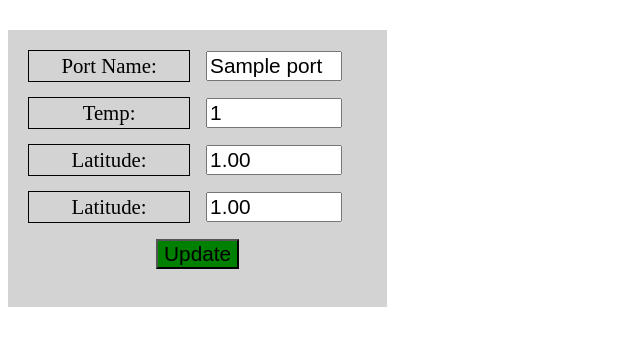
After one commit to Rohinichandrala/sample_django, a Django app: page /ports/edit/1 in a window 1280 px wide. The commit adds this page. Shown: the top 346 px of the page, without its empty margins (0-640 px from the left). Run offline with Django 4.2, Linux system fonts and the light colour scheme; tables that the repository leaves empty hold one stand-in row (values such as "Sample post").

Commit message:
Added action button for edit and delete to each row of port details

```diff
--- /dev/null
+++ b/ports/static/ports/edit.css
@@ -0,0 +1,49 @@
+div.ports {
+    width: 30%;
+    margin-top: 30px;
+    margin-bottom: 10px;
+    background-color: lightgrey;
+}
+
+table.table1 {
+    width: 100%;
+    padding: 5px 5px 5px 5px;
+    border-spacing: 15px 15px;
+}
+
+table.table1 td {
+    text-align-all: center;
+    border-collapse: collapse;
+    width:25%
+}
+
+.boxed {
+    border: 1px solid black;
+    text-align: center;
+    font-size: 1.3rem;
+}
+
+.boxed-insert {
+    text-align: center;
+    font-size: 1.3rem;
+}
+
+input {
+    font-size: 1.3rem;
+    width: 80%;
+}
+
+.validation-error {
+    background-color: pink;
+    width: 80%;
+    border: 1px solid black;
+    font-size: 1rem;
+    color: black;
+    text-align: left;
+}
+
+ul {
+    text-decoration: none;
+    list-style:none;
+    padding-inline-start: 10px;
+}
--- /dev/null
+++ b/ports/templates/ports/edit.html
@@ -0,0 +1,56 @@
+{% extends 'base.html' %}
+{% load static %}
+{% block page_title %}
+    Add port details
+{% endblock %}
+{% block page_content %}
+    <header>
+        <link rel="stylesheet" href="{% static 'ports/edit.css' %}">
+    </header>
+    <form method="post">
+        {% csrf_token %}
+        <div class="ports">
+            <div>
+                <table class="table1">
+                    <tr>
+                        <td class='boxed'>{{ forms.port_name.label_tag }}</td>
+                        <td>{{ forms.port_name }}</td>
+                    </tr>
+                    <tr>
+                        <td class='boxed'>{{ forms.temperature.label_tag }}</td>
+                        <td>{{ forms.temperature }}</td>
+                    </tr>
+                    <tr>
+                        <td class='boxed'>{{ forms.latitude.label_tag }}</td>
+                        <td>{{ forms.latitude }}</td>
+                    </tr>
+                    <tr>
+                        <td class='boxed'>{{ forms.longitude.label_tag }}</td>
+                        <td>{{ forms.longitude }}</td>
+                    </tr>
+                    <tr>
+                        <td class="boxed-insert" colspan="2">
+                            <button class='boxed-insert' style="background-color:green; border-color:black;"
+                                    type="submit">Update
+                            </button>
+                        </td>
+                    </tr>
+
+                    <tr>
+                        <td class="boxed-insert" colspan="2">
+                        {% if has_error %}
+                                <div id='port-validation-error' class="validation-error"
+                                      disabled="true">
+                                {% if forms.port_name.errors %} {{ forms.port_name.errors }} {% endif %}
+                                {% if forms.temperature.errors %} {{ forms.temperature.errors }} {% endif %}
+                                {% if forms.latitude.errors %} {{ forms.latitude.errors }} {% endif %}
+                                {% if forms.longitude.errors %} {{ forms.longitude.errors }} {% endif %}
+                                </div>
+                        {% endif %}
+                        </td>
+                    </tr>
+                </table>
+            </div>
+        </div>
+    </form>
+{% endblock %}
--- a/ports/urls.py
+++ b/ports/urls.py
@@ -4,6 +4,8 @@
 urlpatterns = [
     path('', views.MainPort.as_view(), name='ports-index'),
     path('add', views.ports_add, name='add-ports'),
+    path('edit/<int:port_id>', views.EditView.as_view(), name='edit-port'),
+    path('delete/<int:port_id>', views.DeleteView.as_view(), name='delete-port'),
     path('upload-file', views.UploadBatchPortView.as_view(), name='upload'),
     path('download-sample-file', views.sample_csv_view, name='download-port-sample-data'),
 ]
--- a/ports/views.py
+++ b/ports/views.py
@@ -4,7 +4,7 @@
 from django.urls import reverse
 from ports.models import Port
 from ports.models import BatchPort
-from .add_form import AddForm, BatchImportPortForm, SearchForm
+from .forms import AddForm, BatchImportPortForm, SearchForm
 from django.template.loader import render_to_string
 from django.views.generic.base import View
 import pandas as pd
@@ -48,13 +48,6 @@
             })
 
 
-def ports_main(request):
-    ports_list = Port.objects.all()
-    return render(request, 'ports/index.html', {
-        'ports_list': ports_list
-    })
-
-
 def ports_add(request):
     try:
         has_error = False
@@ -83,12 +76,6 @@
         render_string = render_to_string('404.html')
         return HttpResponseNotFound(render_string)
 
-
-# def upload_batch(request):
-#     form = BatchImportPortForm()
-#     return render(request, 'ports/batch_import.html', {
-#         "form": form
-#     })
 
 def sample_csv_view(request):
     # Create the HttpResponse object with the appropriate CSV header.
@@ -133,3 +120,43 @@
                 fp.close()
             return_path = reverse('ports-index', args=[])
             return HttpResponseRedirect(return_path)
+
+
+class EditView(View):
+    def get(self, request, port_id):
+        port_info = Port.objects.get(pk=port_id)
+        form = AddForm()
+        form.fields["port_name"].initial = port_info.port_name
+        form.fields["temperature"].initial = port_info.temperature
+        form.fields["latitude"].initial = port_info.latitude
+        form.fields["longitude"].initial = port_info.longitude
+        return render(request, 'ports/edit.html', {
+            "forms": form,
+            "has_error": False
+        })
+
+    def post(self, request, port_id):
+        form = AddForm(request.POST)
+        if form.is_valid():
+            db_port = Port.objects.get(pk=port_id)
+            db_port.port_name = form.cleaned_data.get('port_name')
+            db_port.temperature = form.cleaned_data.get('temperature')
+            db_port.latitude = form.cleaned_data.get('latitude')
+            db_port.longitude = form.cleaned_data.get('longitude')
+            db_port.save()
+            resolved_path = reverse('ports-index', args=[])
+            return HttpResponseRedirect(resolved_path)
+        else:
+            has_error = True
+            return render(request, 'ports/edit.html', {
+                "forms": form,
+                "has_error": has_error
+            })
+
+
+class DeleteView(View):
+    def get(self, request, port_id):
+        port_info = Port.objects.get(pk=port_id)
+        port_info.delete()
+        resolved_path = reverse('ports-index', args=[])
+        return HttpResponseRedirect(resolved_path)
--- a/templates/base.html
+++ b/templates/base.html
@@ -2,6 +2,7 @@
 <html lang="en">
 <head>
     <meta charset="UTF-8">
+    <link rel="stylesheet" href="https://cdnjs.cloudflare.com/ajax/libs/font-awesome/4.7.0/css/font-awesome.min.css">
     <title>{% block page_title %} {% endblock %}</title>
     {% block css_styles %} {% endblock %}
 </head>
```
Also changed, not shown: ports/forms.py (renamed from ports/add_form.py, +30 -0 lines), ports/static/ports/index.css (+10 -2 lines), ports/templates/ports/index.html (+7 -0 lines).
